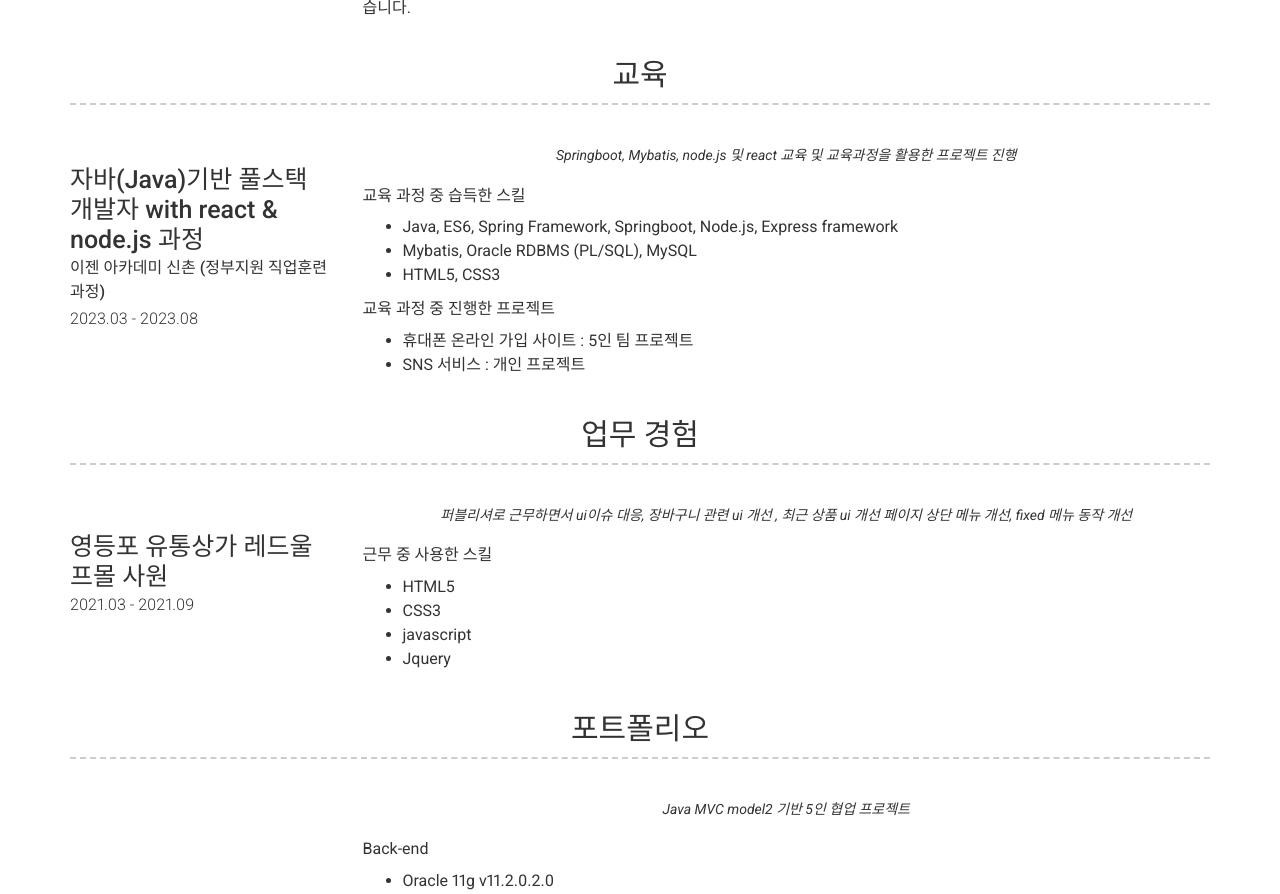
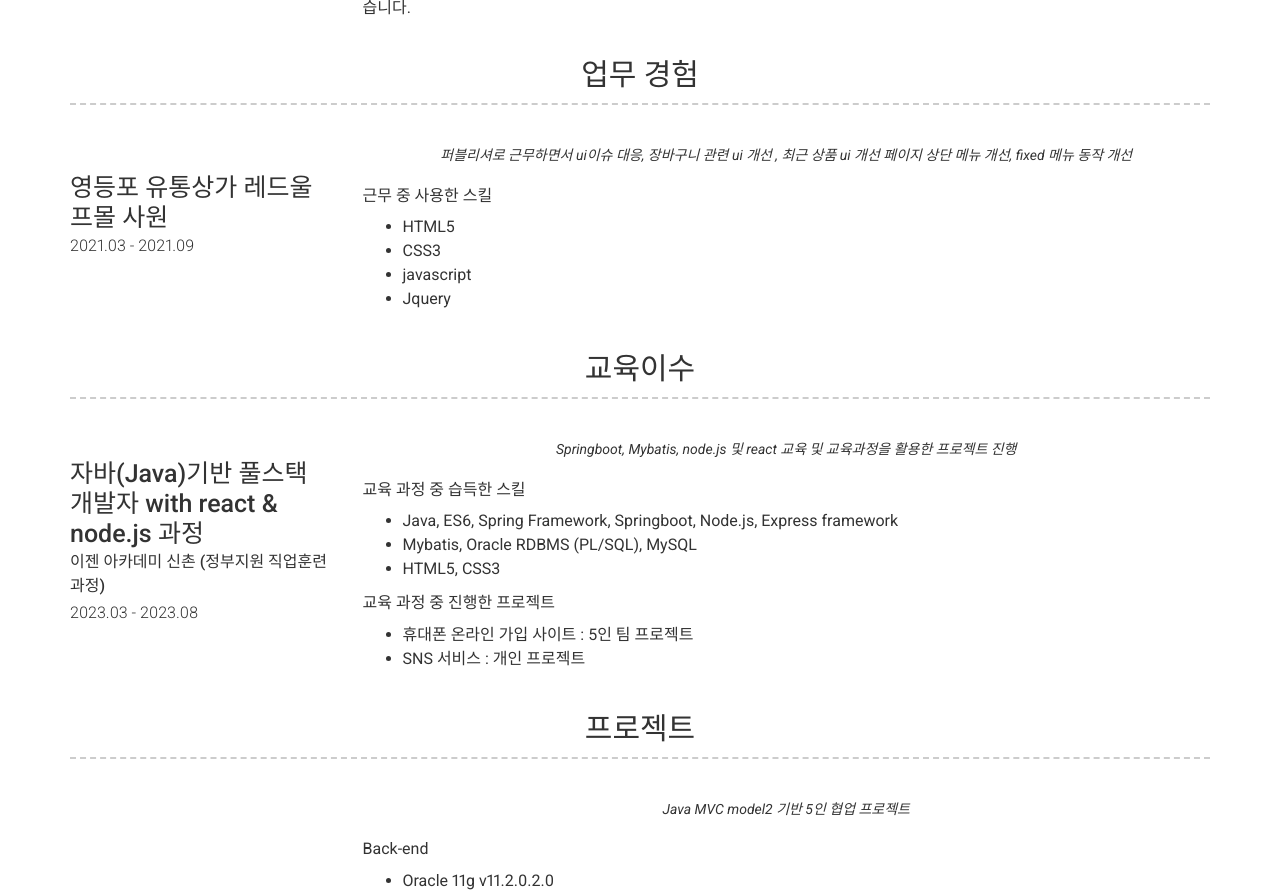
Before and after one commit to esy20003/esy20003.github.io, a Jekyll site: the page built from index.md, in a window 1280 px wide and 1400 px high, cut to the strip 506-1400 px from the top of the window. Built offline with Jekyll 4.4.1, drawn with Linux system fonts in a browser that asks for light colours; nearby versions of some CDN libraries; some of the changed lines change nothing that is shown; some of the changed text lies outside the part shown.

Commit message:
20230817
info update

```diff
--- a/_config.yml
+++ b/_config.yml
@@ -79,7 +79,25 @@ content:
   #       description: | # this will include new lines to allow paragraphs
   #         I started this project as a way if learning <mark>React</mark> and it has since grown into a fully fledged app. I have learned many skills through this and been I'm very proud of having this in my portfolio. If you don't have a project as awesome as this I would advise you make one.
 
-  - title: 교육 # Title for the section
+  - title: 업무 경험 # Title for the section
+    layout: list # Type of content section (list/text)
+    content:
+      - layout: left
+        title: 영등포 유통상가 레드울프몰 사원
+        caption: 2021.03 - 2021.09
+        quote: >
+          퍼블리셔로 근무하면서
+          ui이슈 대응,
+          장바구니 관련 ui 개선 , 최근 상품 ui 개선
+          페이지 상단 메뉴 개선, fixed 메뉴 동작 개선
+        description: | # this will include new lines to allow paragraphs
+          근무 중 사용한 스킬
+          - HTML5
+          - CSS3
+          - javascript
+          - Jquery
+
+  - title: 교육이수 # Title for the section
     layout: list # Type of content section (list/text)
     content:
       - layout: left
@@ -99,25 +117,7 @@ content:
           - 휴대폰 온라인 가입 사이트 : 5인 팀 프로젝트
           - SNS 서비스 : 개인 프로젝트
 
-  - title: 업무 경험 # Title for the section
-    layout: list # Type of content section (list/text)
-    content:
-      - layout: left
-        title: 영등포 유통상가 레드울프몰 사원
-        caption: 2021.03 - 2021.09
-        quote: >
-          퍼블리셔로 근무하면서
-          ui이슈 대응,
-          장바구니 관련 ui 개선 , 최근 상품 ui 개선
-          페이지 상단 메뉴 개선, fixed 메뉴 동작 개선
-        description: | # this will include new lines to allow paragraphs
-          근무 중 사용한 스킬
-          - HTML5
-          - CSS3
-          - javascript
-          - Jquery
-
-  - title: 포트폴리오
+  - title: 프로젝트
     layout: list
     content:
       - layout: left
@@ -196,36 +196,36 @@ content:
       - title: Database
         description: |
           - Oracle, MySQL
+  # 주석
+  # - title: 자기소개서
+  #   layout: list
+  #   content:
+  #     - layout: left
+  #       title: 본질과 혁신
+  #       quote: >
+  #         "본질(essence)과 혁신(innovation)은 인류 역사를 관통하는 핵심"
+  #       description:
 
-  - title: 자기소개서
-    layout: list
-    content:
-      - layout: left
-        title: 본질과 혁신
-        quote: >
-          "본질(essence)과 혁신(innovation)은 인류 역사를 관통하는 핵심"
-        description:
+  #     - title: 정직, 성실
+  #       quote: >
+  #         "정직과 성실함은 타인과 소통에서 말없이 인정받는 중요한 지표"
+  #       description:
 
-      - title: 정직, 성실
-        quote: >
-          "정직과 성실함은 타인과 소통에서 말없이 인정받는 중요한 지표"
-        description:
+  #     - title: 논리적 사고방식,
 
-      - title: 논리적 사고방식,
+  #         인내, 끈기
+  #       quote: >
 
-          인내, 끈기
-        quote: >
+  #       description:
 
-        description:
+  #     - quote: >
 
-      - quote: >
+  #       description:
 
-        description:
-
-      - quote: >
-          "멈추지 않는 도전"
-        description:
-
+  #     - quote: >
+  #         "멈추지 않는 도전"
+  #       description:
+  # 주석
 # Footer
 footer_show_references: true
 # references_title: References on request (Override references text)
```
